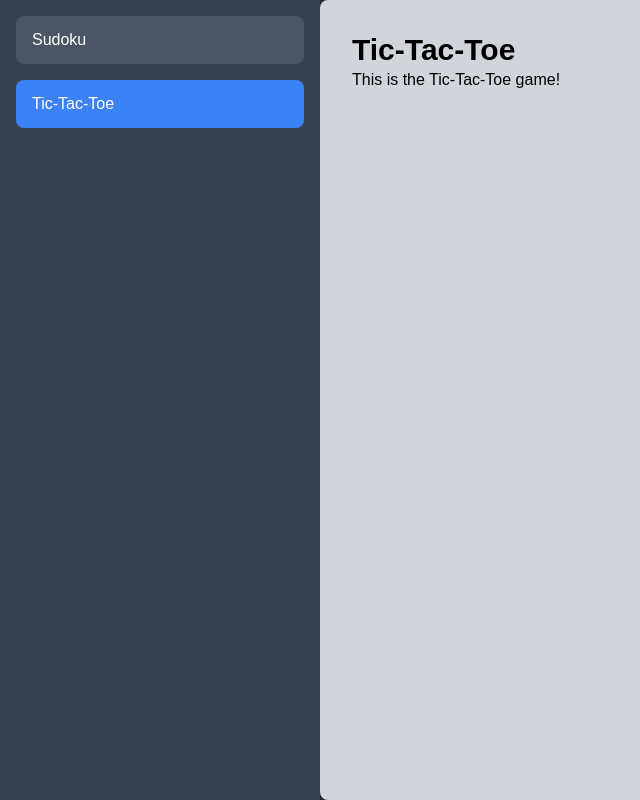
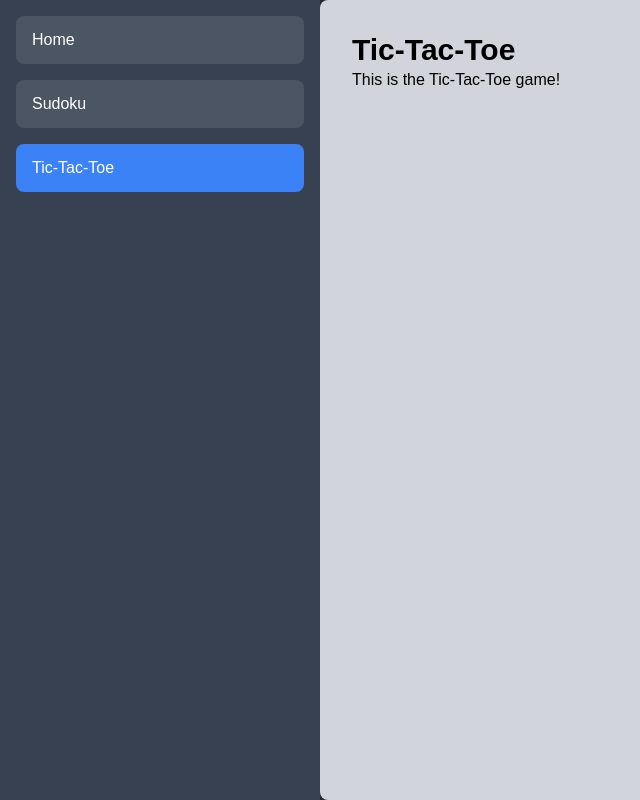
Before and after one commit to mrprov12/fun_and_games, a Next.js app: page /tictactoe in a window 1280 px wide. Shown: the whole page, without its empty margins (0-640 px from the left). Built offline with nearby package versions, Linux system fonts and the light colour scheme.

Commit message:
fix base repo init

```diff
--- a/app/components/Sidebar.tsx
+++ b/app/components/Sidebar.tsx
@@ -8,6 +8,16 @@ const Sidebar = () => {
 
   return (
     <div className="flex flex-col space-y-4 p-4 bg-gray-700 w-1/4 h-screen text-white">
+      <Link
+        href="/home"
+        className={`py-3 px-4 text-left rounded-lg ${
+          pathname === "/home"
+            ? "bg-blue-500 text-white"
+            : "bg-gray-600 hover:bg-gray-500"
+        }`}
+      >
+        Home
+      </Link>
       <Link
         href="/sudoku"
         className={`py-3 px-4 text-left rounded-lg ${
--- a/app/components/Tabs.tsx
+++ /dev/null
@@ -1,33 +0,0 @@
-"use client"; // Ensure this is a Client Component
-
-import Link from "next/link"; // Import Link for navigation
-import { usePathname } from "next/navigation"; // Hook to access current path
-
-const Tabs = () => {
-  const pathname = usePathname();
-
-  return (
-    <div className="w-full">
-      <div className="flex justify-center space-x-4">
-        <Link
-          href="/sudoku"
-          className={`py-2 px-4 ${
-            pathname === "/sudoku" ? "bg-blue-500 text-white" : "bg-gray-200"
-          }`}
-        >
-          Sudoku
-        </Link>
-        <Link
-          href="/tictactoe"
-          className={`py-2 px-4 ${
-            pathname === "/tictactoe" ? "bg-blue-500 text-white" : "bg-gray-200"
-          }`}
-        >
-          Tic-Tac-Toe
-        </Link>
-      </div>
-    </div>
-  );
-};
-
-export default Tabs;
```
Also changed, not shown: app/home/page.tsx (renamed from app/page.tsx), app/sudoku/page.tsx (renamed from app/suduko/page.tsx).
